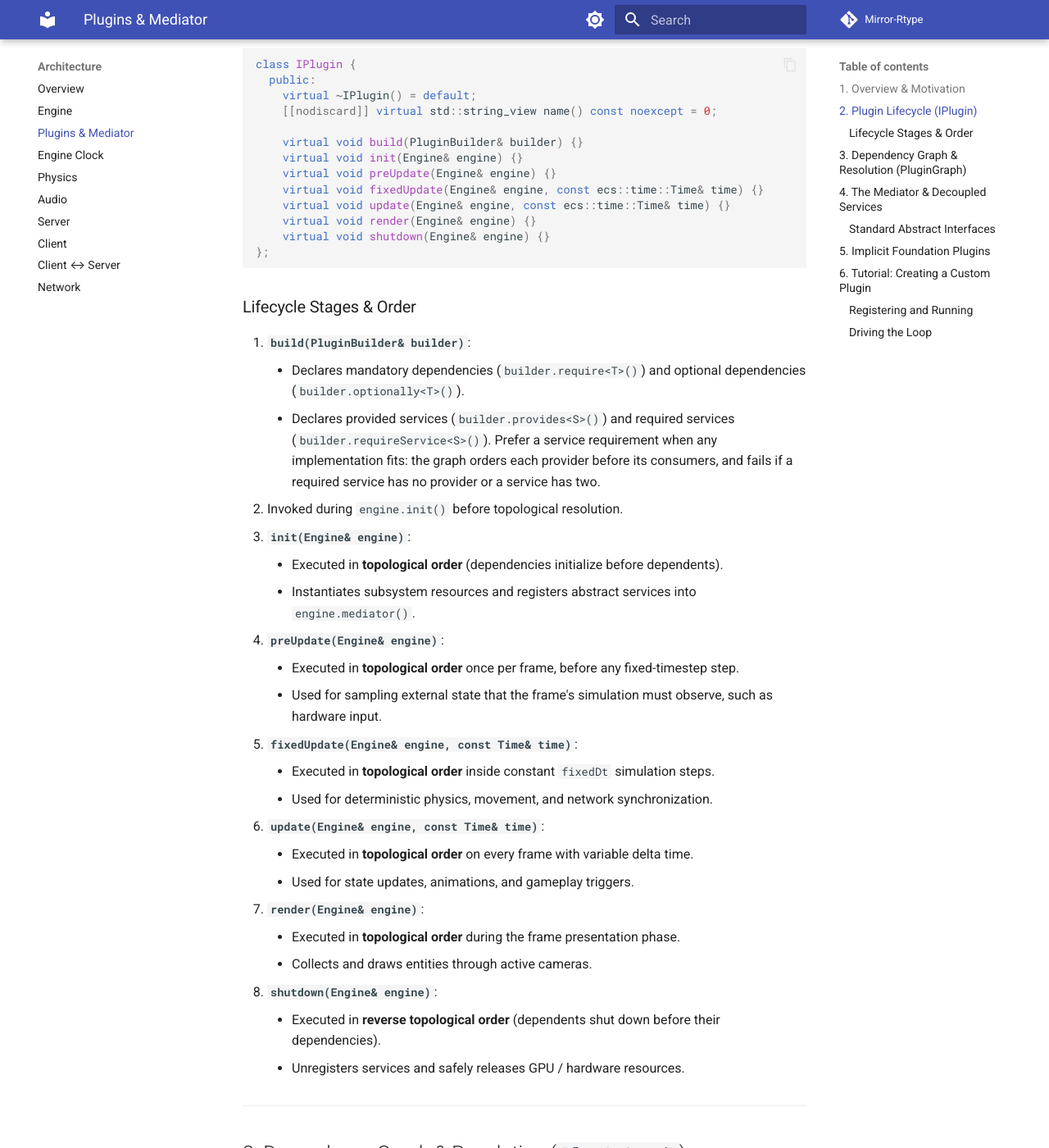
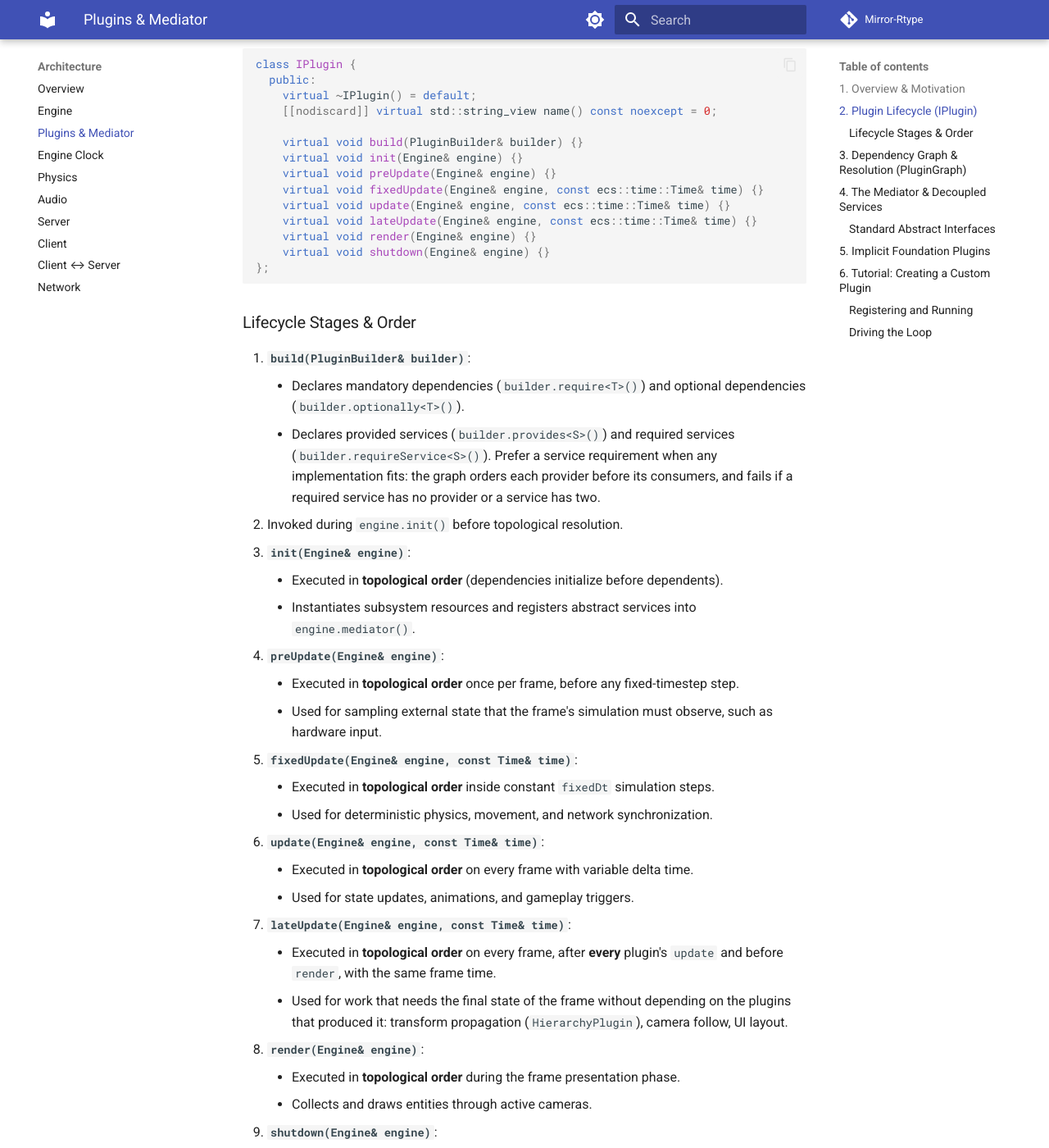
Before and after one commit to Matt4401/Mirror-Rtype, an MkDocs documentation site: the page built from docs/architecture/plugins.md, in a window 1280 px wide and 1400 px high, scrolled down 967 px. Shown: the whole window at 82% size. Built offline with MkDocs 1.6.1 and Material for MkDocs 9.7.7, drawn with Linux system fonts in a browser that asks for light colours; comment, search, counter and statistics services are not loaded.

Commit message:
docs(core): document the lateUpdate phase

```diff
--- a/docs/architecture/plugins.md
+++ b/docs/architecture/plugins.md
@@ -8,7 +8,7 @@ and decoupled game engine library that can power multiple distinct games.
 To achieve true modularity, the engine introduces three interconnected architectural patterns:
 
 1. **The Plugin System (`engine::IPlugin`)**: Replaces manual procedural wiring with an inversion-of-control lifecycle
-   (`build`, `init`, `preUpdate`, `fixedUpdate`, `update`, `render`, `shutdown`).
+   (`build`, `init`, `preUpdate`, `fixedUpdate`, `update`, `lateUpdate`, `render`, `shutdown`).
 2. **The Dependency Graph (`engine::PluginGraph`)**: Resolves compile-time and runtime inter-plugin requirements as a
    Directed Acyclic Graph (DAG) using **Kahn's topological sort algorithm**, providing early cycle and
    missing-dependency detection.
@@ -65,6 +65,7 @@ class IPlugin {
     virtual void preUpdate(Engine& engine) {}
     virtual void fixedUpdate(Engine& engine, const ecs::time::Time& time) {}
     virtual void update(Engine& engine, const ecs::time::Time& time) {}
+    virtual void lateUpdate(Engine& engine, const ecs::time::Time& time) {}
     virtual void render(Engine& engine) {}
     virtual void shutdown(Engine& engine) {}
 };
@@ -88,10 +89,15 @@ class IPlugin {
 5. **`update(Engine& engine, const Time& time)`**:
     - Executed in **topological order** on every frame with variable delta time.
     - Used for state updates, animations, and gameplay triggers.
-6. **`render(Engine& engine)`**:
+6. **`lateUpdate(Engine& engine, const Time& time)`**:
+    - Executed in **topological order** on every frame, after **every** plugin's `update` and before `render`, with
+      the same frame time.
+    - Used for work that needs the final state of the frame without depending on the plugins that produced it:
+      transform propagation (`HierarchyPlugin`), camera follow, UI layout.
+7. **`render(Engine& engine)`**:
     - Executed in **topological order** during the frame presentation phase.
     - Collects and draws entities through active cameras.
-7. **`shutdown(Engine& engine)`**:
+8. **`shutdown(Engine& engine)`**:
     - Executed in **reverse topological order** (dependents shut down before their dependencies).
     - Unregisters services and safely releases GPU / hardware resources.
 
```
